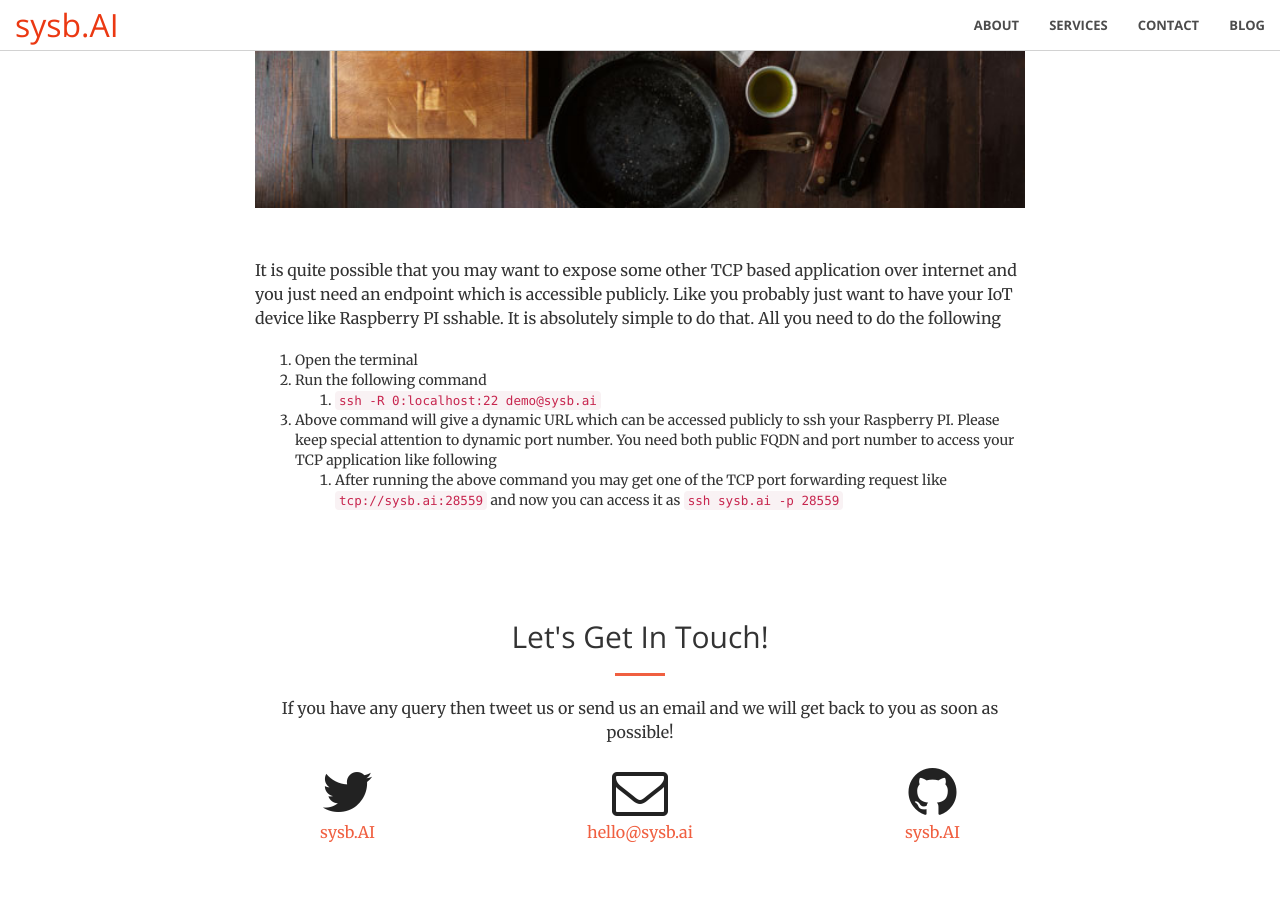
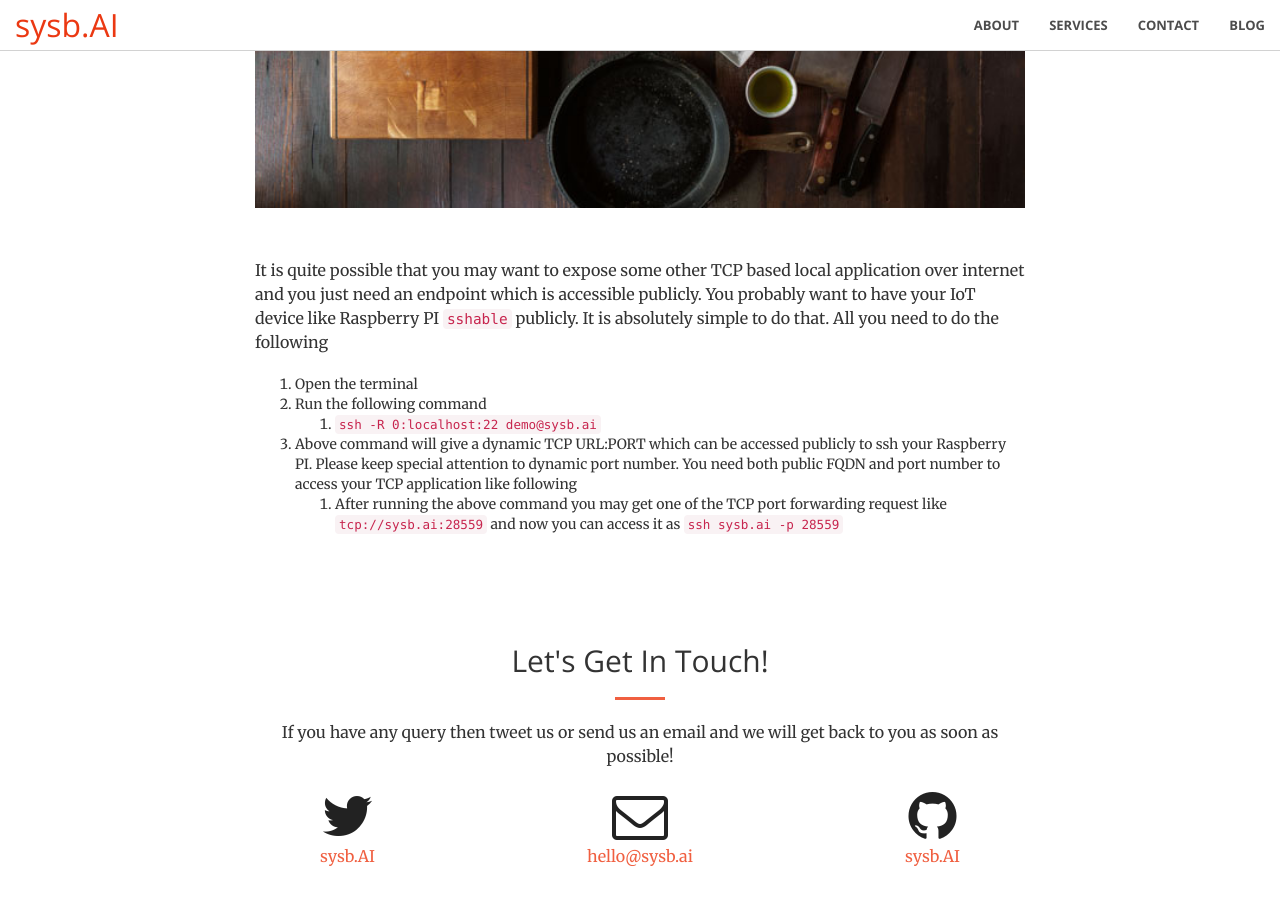
Before and after one commit to usama7628674/sysb.AI, a Jekyll site: the page built from _posts/2020-02-06-how-to-access-tcp-application-over-internet.md, in a window 1280 px wide and 900 px high, scrolled down 490 px. Built offline with Jekyll 4.4.1, drawn with Linux system fonts in a browser that asks for light colours.

Commit message:
fixed 4th blog

```diff
--- a/_posts/2020-02-06-how-to-access-tcp-application-over-internet.md
+++ b/_posts/2020-02-06-how-to-access-tcp-application-over-internet.md
@@ -4,10 +4,10 @@ title: How to access my TCP application over internet?
 image: /img/portfolio/4
 ---
 
-It is quite possible that you may want to expose some other TCP based application over internet and you just need an endpoint which is accessible publicly. Like you probably just want to have your IoT device like Raspberry PI sshable. It is absolutely simple to do that. All you need to do the following
+It is quite possible that you may want to expose some other TCP based local application over internet and you just need an endpoint which is accessible publicly. You probably want to have your IoT device like Raspberry PI `sshable` publicly. It is absolutely simple to do that. All you need to do the following
 
 1. Open the terminal
 1. Run the following command
     1. `ssh -R 0:localhost:22 demo@sysb.ai`
-1. Above command will give a dynamic URL which can be accessed publicly to ssh your Raspberry PI. Please keep special attention to dynamic port number. You need both public FQDN and port number to access your TCP application like following
+1. Above command will give a dynamic TCP URL:PORT which can be accessed publicly to ssh your Raspberry PI. Please keep special attention to dynamic port number. You need both public FQDN and port number to access your TCP application like following
     1. After running the above command you may get one of the TCP port forwarding request like `tcp://sysb.ai:28559` and now you can access it as `ssh sysb.ai -p 28559`
```
